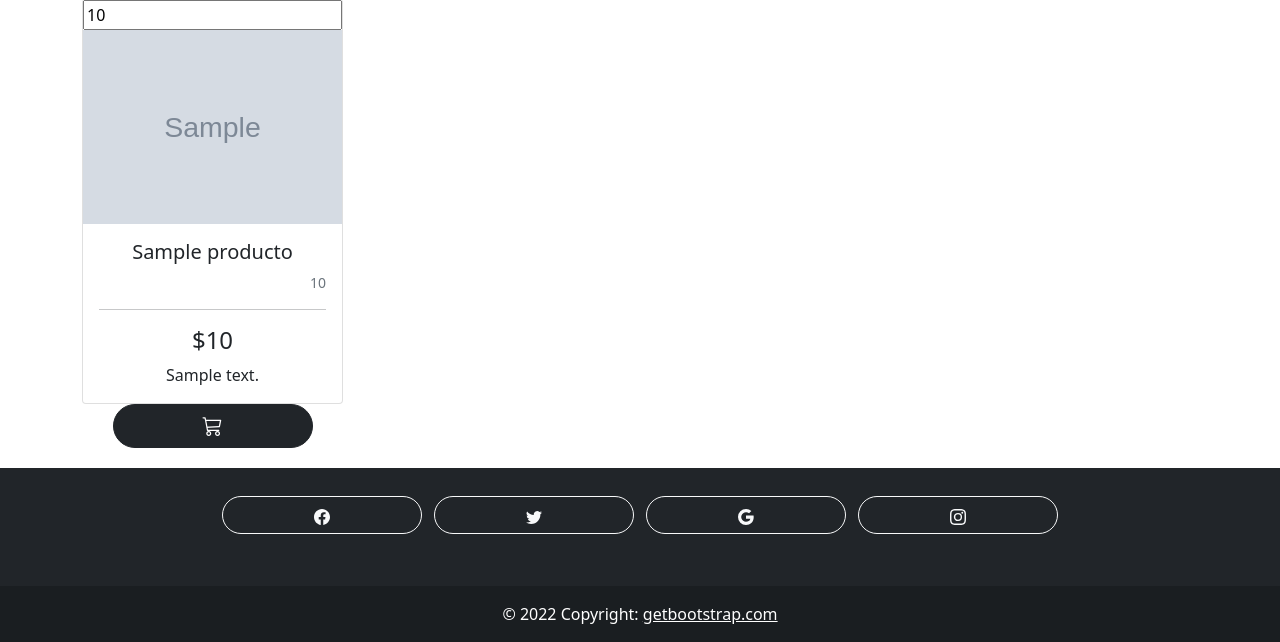
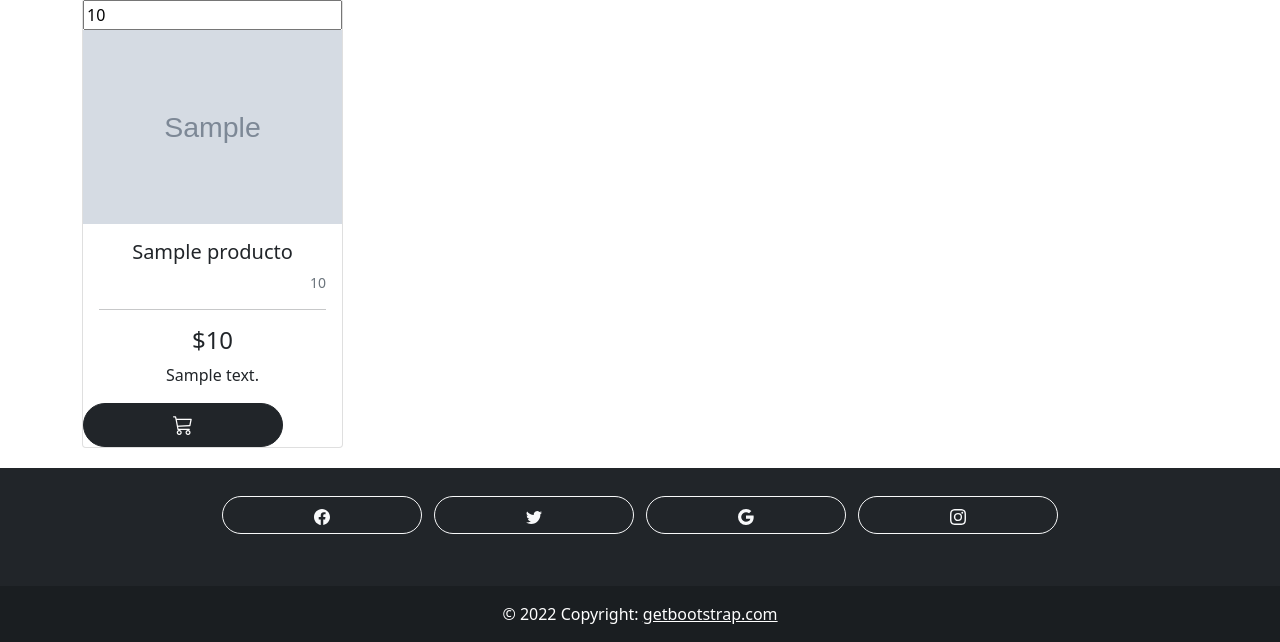
Before and after one commit to TortillaDePapa/Proyecto, a PHP site: page / in a window 1280 px wide. Shown: the part 1047-1689 px from the top of the page. Run offline with PHP 8.4, Linux system fonts and the light colour scheme; tables that the repository leaves empty hold one stand-in row (values such as "Sample post"); grey boxes marked "Sample" are stand-in pictures; some libraries are stand-ins or nearby versions.

Commit message:
boton card

```diff
--- a/FiltrarCards.php
+++ b/FiltrarCards.php
@@ -33,9 +33,10 @@ if(isset($_POST['buscar'])){
      echo "          <h4 class='card-title'>"."$".$ListarProductos[$i] -> getPrecio(). "</h4>";
      echo "          <p class='card-text'>  ".$ListarProductos[$i] -> getDescripcion()." </p>";
      echo "       </div>";
+     echo "          <button class='btn btn-primary btn-dark bg-dark text-center' onclick='MostrarCarrito(\"".$ListarProductos[$i] -> getIDProducto()."\",\"".$ListarProductos[$i] -> getPrecio()."\")'><i class='icon bi-cart3'></i> </button>";
      echo "       </div>";
-     echo "          <button class='btn btn-primary btn-dark bg-dark' onclick='MostrarCarrito(\"".$ListarProductos[$i] -> getIDProducto()."\",\"".$ListarProductos[$i] -> getPrecio()."\")'><i class='icon bi-cart3'></i> </button>";
      echo "       </div>";
+
     }
      echo "      </div>";
      echo "   </div>";
```
